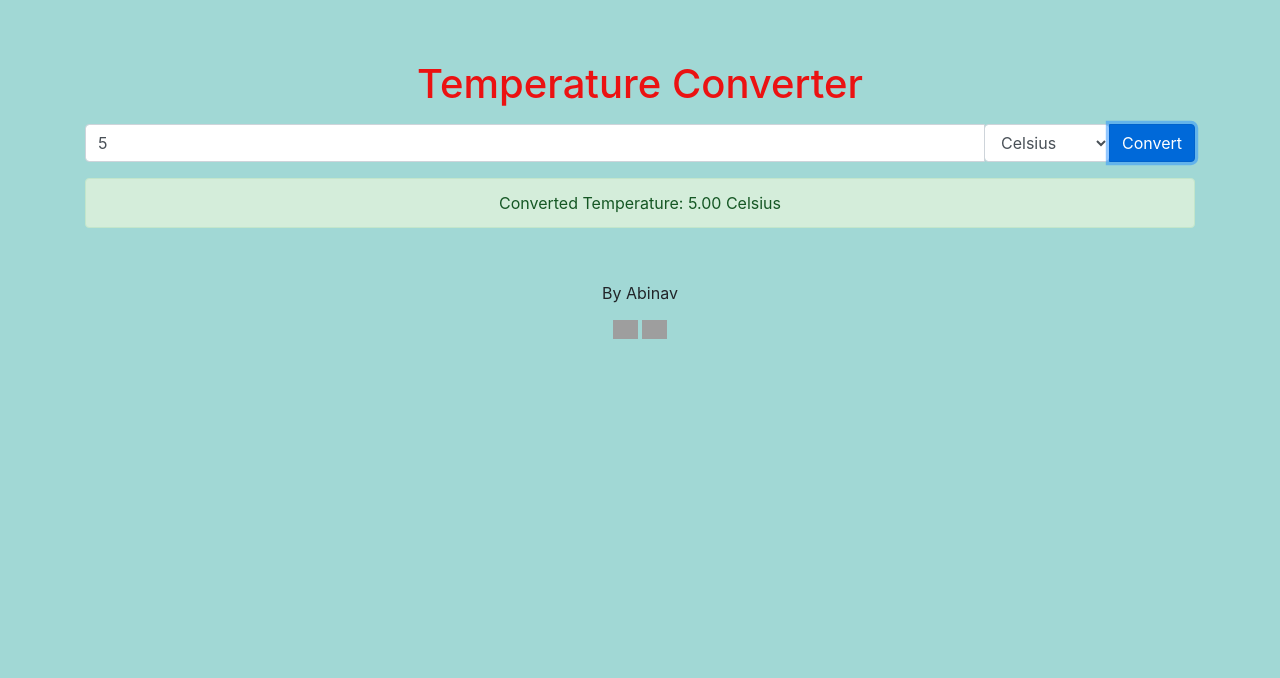
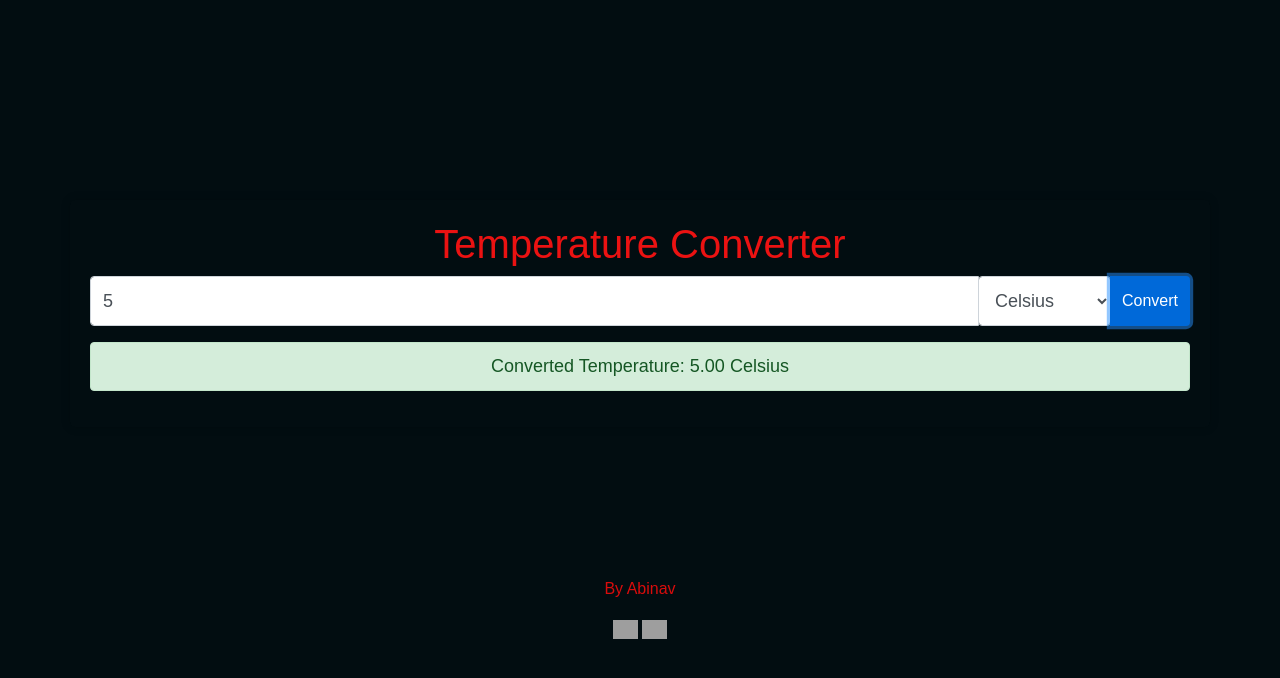
Before and after one commit to Abinav115/OIBSIP2, a plain HTML site: page temperature convertor website/index.html in a window 1280 px wide. Both pictures are taken after typing "5" into the empty fields and a click on the button "Convert". Drawn offline with nearby package versions, Linux system fonts and the light colour scheme; grey boxes are pictures that could not be loaded.

Commit message:
Update style.css

```diff
--- a/temperature convertor website/style.css
+++ b/temperature convertor website/style.css
@@ -1,69 +1,66 @@
-body{
-  margin-top: 60px;
-  text-align:center;
-  background-color: rgba(149, 211, 208, 0.884);
+body {
+  margin-top:200px;
+  text-align: center;
+  background-color: #020d11;
+  font-family: Arial, sans-serif;
+}
+
+.container {
+  background-color: #16021204;
+  padding: 20px;
+  border-radius: 5px;
+  box-shadow: 0px 0px 10px rgba(0, 0, 0, 0.2);
 }
 
 h1 {
-  padding-bottom: 8px;
   color: #eb1212;
 }
 
-input[type=number] {
-  cursor: pointer;
+.input-group {
+  margin-bottom: 20px;
 }
 
-#input-celsius{
+.btn-primary {
   background-color: #eb1212;
-
-  font-size: 20px;
-  width: 300px;
-  height: 10px;
-
-
+  border: none;
 }
 
-#input-fahrenheit{
-  background-color: #b7d7da;
-
-  font-size: 20px;
-  width: 300px;
-  height: 10px;
+.btn-primary:hover {
+  background-color: #d90c0c;
 }
 
-#input-kelvin{
-  background-color: #cc1394;
-  font-size: 20px;
-  width: 300px;
-  height: 10px;
-
+#result {
+  margin-top: 10px;
+  display: none;
 }
 
-.Temperature {
-  padding: 2rem 1rem;
-}
-
-::-webkit-input-placeholder {
-  color: #FFFFFF !important;
-}
-::-moz-placeholder {
-  color: #FFFFFF !important;
-}
-:-ms-input-placeholder {
-  color: #FFFFFF !important;
-}
-:-moz-placeholder {
-  color: #FFFFFF !important;
-}
-
-footer{
-  padding-top: 40px;
-  font-size: 16px;
-  line-height: 19px;
-  text-align:center;
-}
-
-.icons{
+.icons {
   max-width: 25px;
   height: auto;
 }
+
+/* Additional styles for input fields */
+.form-control {
+  font-size: 18px;
+  height: 50px;
+}
+
+/* Style the dropdown select */
+#unit-select {
+  height: 50px;
+}
+
+/* Style the result message */
+.alert {
+  font-size: 18px;
+  padding: 10px;
+  margin-top: 20px;
+}
+
+
+footer {
+  margin-top: 150px;
+  font-size: 16px;
+  text-align: center;
+  color: #d90c0c;
+}
```
